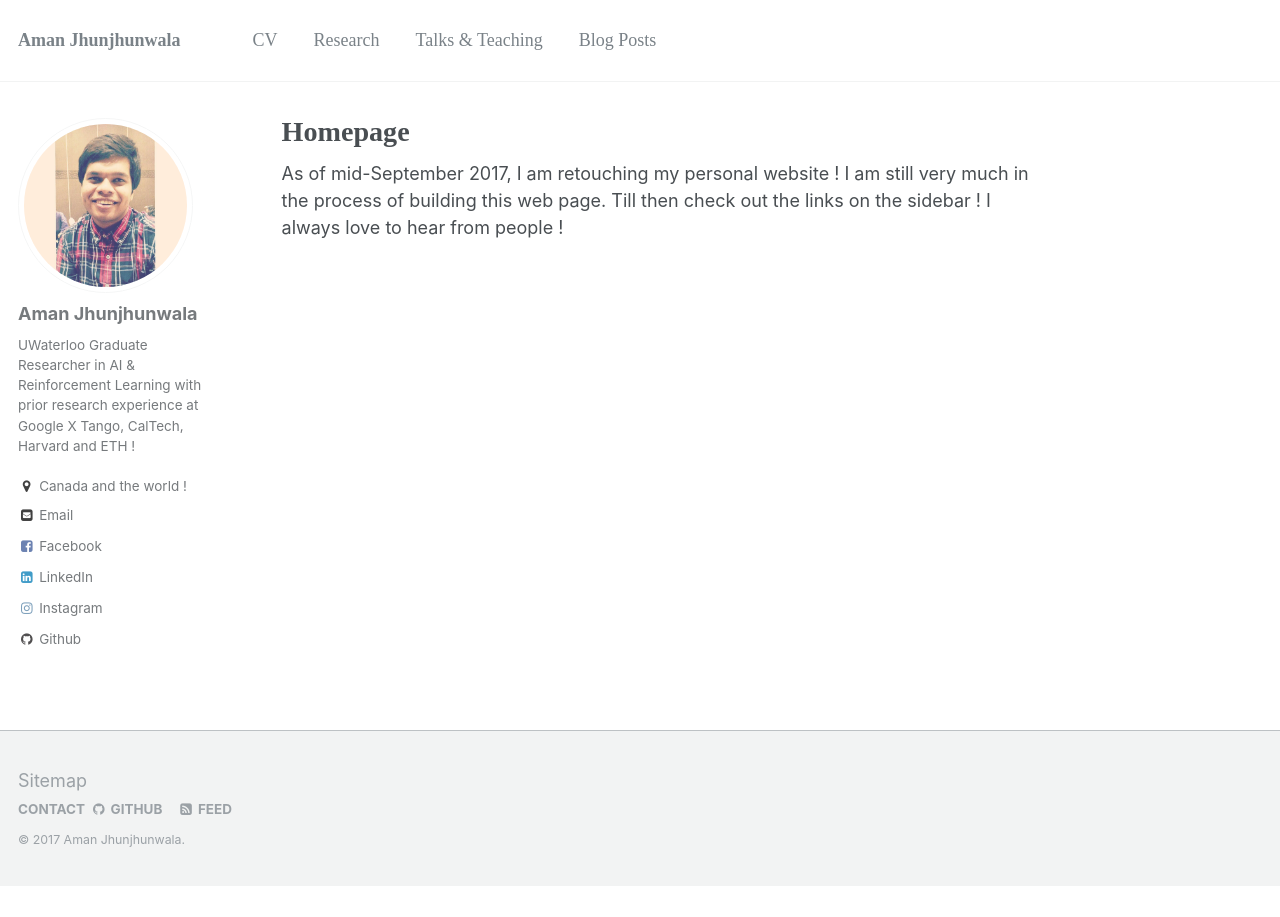
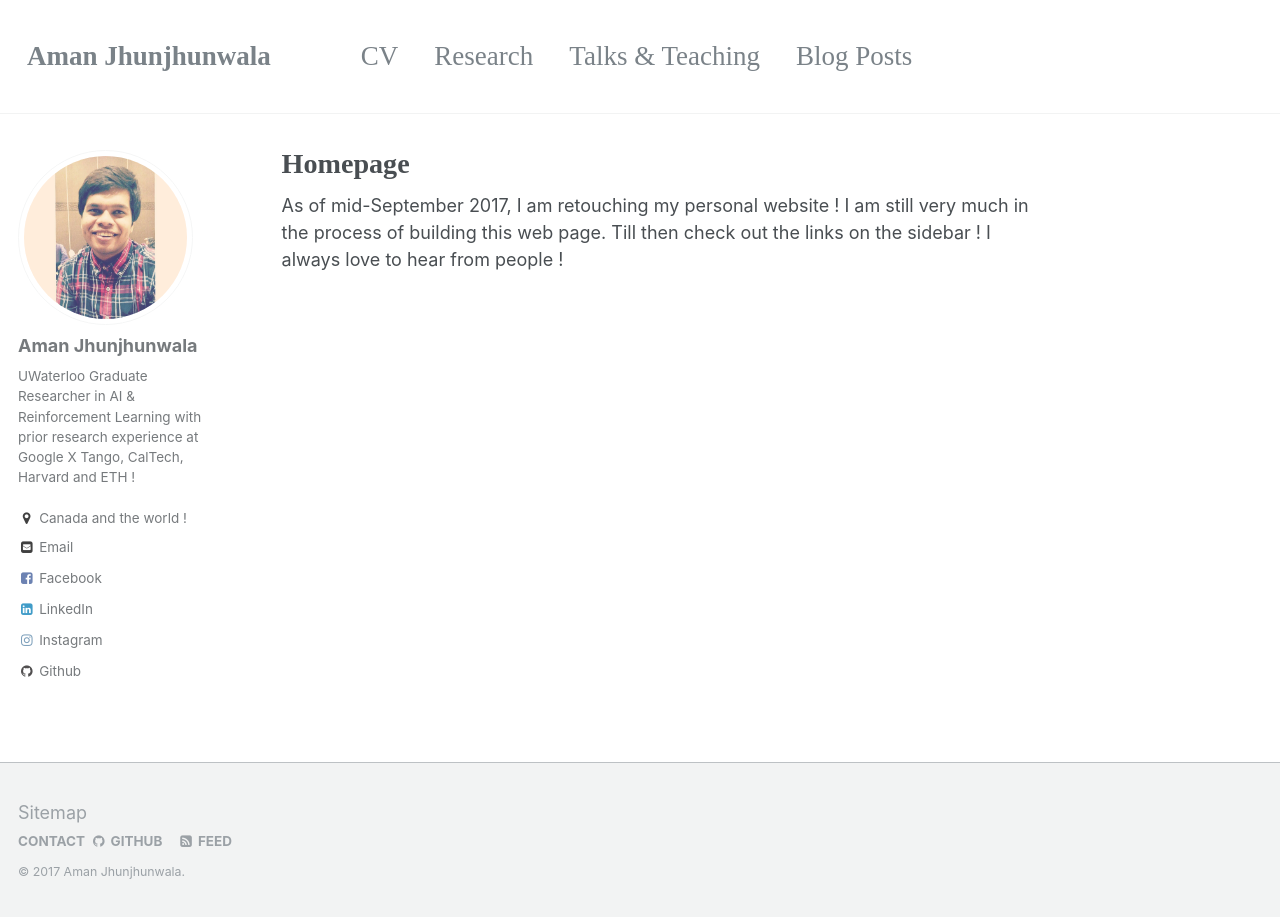
Before and after one commit to amanjhunjhunwala/amanjhunjhunwala.github.io, a Jekyll site: the page built from _pages/about.md, in a window 1280 px wide. Built offline with Jekyll 4.4.1, drawn with Linux system fonts in a browser that asks for light colours; some web fonts are replaced.

Commit message:
Update masthead.html

```diff
--- a/_includes/masthead.html
+++ b/_includes/masthead.html
@@ -1,6 +1,6 @@
 {% include base_path %}
 
-<div class="masthead">
+<div class="masthead" style="font-size: 150%;">
   <div class="masthead__inner-wrap">
     <div class="masthead__menu">
       <nav id="site-nav" class="greedy-nav">
```
